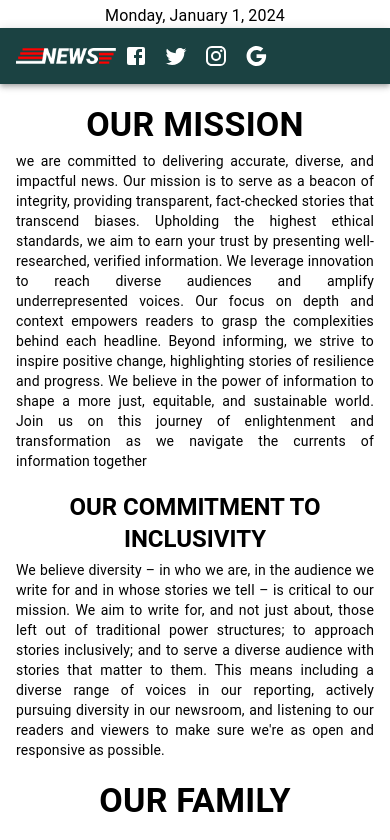
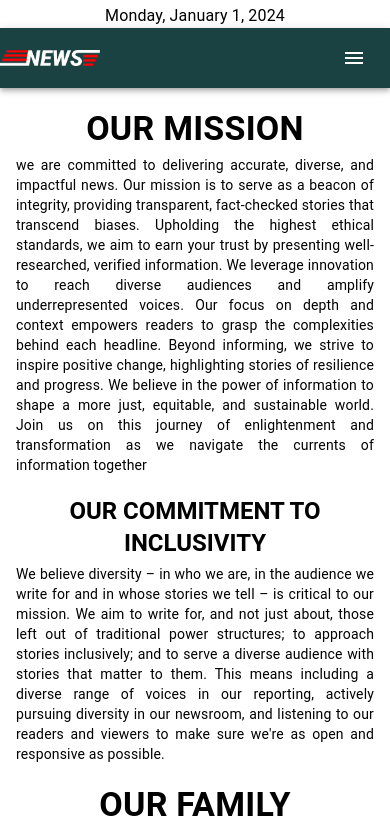
Before and after one commit to saarif23/dragon-new-with-next.js, a Next.js app: page /about in a window 390 px wide. Shown: the top 840 px of the page. Built offline with nearby package versions, Linux system fonts and the light colour scheme; grey boxes are pictures that could not be loaded.

Commit message:
responsive header and navbar

```diff
--- a/src/app/page.js
+++ b/src/app/page.js
@@ -6,7 +6,7 @@ const HomePage =  () => {
   return (
     <Box sx={{ flexGrow: 1 }}>
       <Grid container spacing={2}>
-        <Grid item xs={8}>
+        <Grid item xs={12} md={8}>
           <LatestNews />
         </Grid>
         <Grid item xs={4}>
--- a/src/components/shared/Navbar.js
+++ b/src/components/shared/Navbar.js
@@ -2,11 +2,20 @@
 import * as React from "react";
 import AppBar from "@mui/material/AppBar";
 import Box from "@mui/material/Box";
-import Toolbar from "@mui/material/Toolbar";
 import Container from "@mui/material/Container";
 import logo from "@/assets/logo.png";
 import Image from "next/image";
-import { Button, IconButton, Stack } from "@mui/material";
+import {
+  Button,
+  Divider,
+  Drawer,
+  IconButton,
+  List,
+  ListItem,
+  ListItemButton,
+  ListItemText,
+  Stack,
+} from "@mui/material";
 //icons
 import FacebookIcon from "@mui/icons-material/Facebook";
 import TwitterIcon from "@mui/icons-material/Twitter";
@@ -14,6 +23,11 @@ import InstagramIcon from "@mui/icons-material/Instagram";
 import GoogleIcon from "@mui/icons-material/Google";
 import Link from "next/link";
 import Header from "./Header";
+
+//drawer
+import MenuIcon from "@mui/icons-material/Menu";
+import CloseIcon from "@mui/icons-material/Close";
+const drawerWidth = 240;
 const navItems = [
   {
     route: "Home",
@@ -38,6 +52,43 @@ const navItems = [
 ];
 
 function Navbar() {
+  const [mobileOpen, setMobileOpen] = React.useState(false);
+  const handleDrawerToggle = () => {
+    setMobileOpen((prevState) => !prevState);
+  };
+  const drawer = (
+    <Box
+      onClick={handleDrawerToggle}
+      sx={{ textAlign: "center", marginTop: "20px" }}
+    >
+      <Divider />
+      <List>
+        {navItems.map((item, idx) => (
+          <Link key={idx} href={item.pathName}>
+            <ListItem
+              disablePadding
+              sx={{
+                "& :hover": {
+                  color: "red",
+                  fontWeight:"800",
+                  textDecoration: "underline",
+                },
+              }}
+            >
+              <ListItemButton
+                sx={{
+                  textAlign: "center",
+                }}
+              >
+                <ListItemText primary={item.route} />
+              </ListItemButton>
+            </ListItem>
+          </Link>
+        ))}
+      </List>
+    </Box>
+  );
+
   return (
     <>
       <Header />
@@ -47,17 +98,23 @@ function Navbar() {
           backgroundColor: "#1B4242",
         }}
       >
-        <Container maxWidth="xl">
-          <Toolbar disableGutters>
+        <Container
+          maxWidth="lg"
+          sx={{
+            display: "flex",
+            alignItems: "center",
+            justifyContent: "space-between",
+            padding: "10px 0",
+          }}
+        >
           <Image src={logo} width={100} height={100} alt="logo" />
           <Box
-              className="w-full text-center"
             sx={{
               "& button:hover": {
-                  color: "blue",
+                color: "red",
                 textDecoration: "underline",
               },
-                display: { xs: "none", sm: "block" },
+              display: { xs: "none", md: "block" },
             }}
           >
             {navItems.map((item) => (
@@ -73,6 +130,7 @@ function Navbar() {
                 color: "white",
               },
               "& SVG: hover": { color: "blue" },
+              display: { xs: "none", md: "block" },
             }}
           >
             <IconButton>
@@ -88,9 +146,38 @@ function Navbar() {
               <GoogleIcon />
             </IconButton>
           </Stack>
-          </Toolbar>
+          <div className="max-lg:block lg:hidden">
+            <IconButton
+              color="inherit"
+              aria-label="open drawer"
+              edge="start"
+              onClick={handleDrawerToggle}
+              sx={{ mr: 2 }}
+            >
+              {mobileOpen ? <CloseIcon /> : <MenuIcon />}
+            </IconButton>
+          </div>
         </Container>
       </AppBar>
+      <nav>
+        <Drawer
+          variant="temporary"
+          open={mobileOpen}
+          onClose={handleDrawerToggle}
+          ModalProps={{
+            keepMounted: true, // Better open performance on mobile.
+          }}
+          sx={{
+            display: { xs: "block", md: "none" },
+            "& .MuiDrawer-paper": {
+              boxSizing: "border-box",
+              width: drawerWidth,
+            },
+          }}
+        >
+          {drawer}
+        </Drawer>
+      </nav>
     </>
   );
 }
--- a/src/components/ui/LatestNews.js
+++ b/src/components/ui/LatestNews.js
@@ -55,7 +55,7 @@ const LatestNews = async () => {
         marginBottom: "10px"
       }}>
         {allNews.slice(0,4).map((news) => (
-          <Grid key={news} item lg={6} >
+          <Grid key={news} item xs={12} sm={6} >
             <Card
               sx={{
                 width: "100%",
```
Lines whose indentation alone changed are shown as unchanged.
